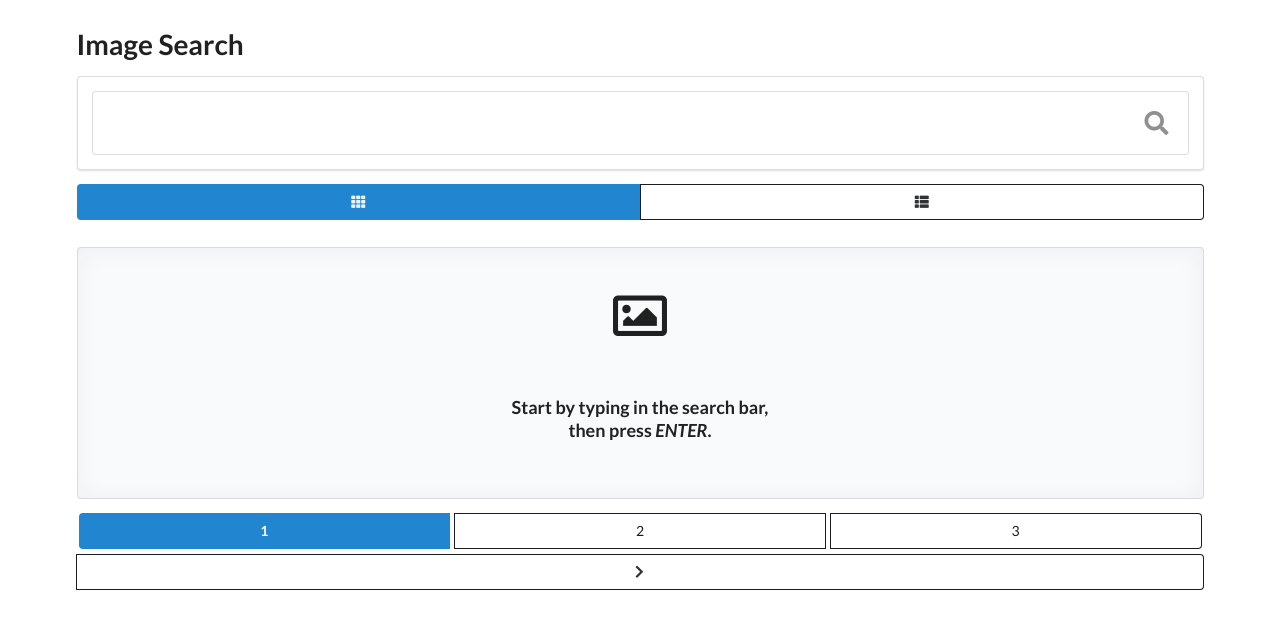
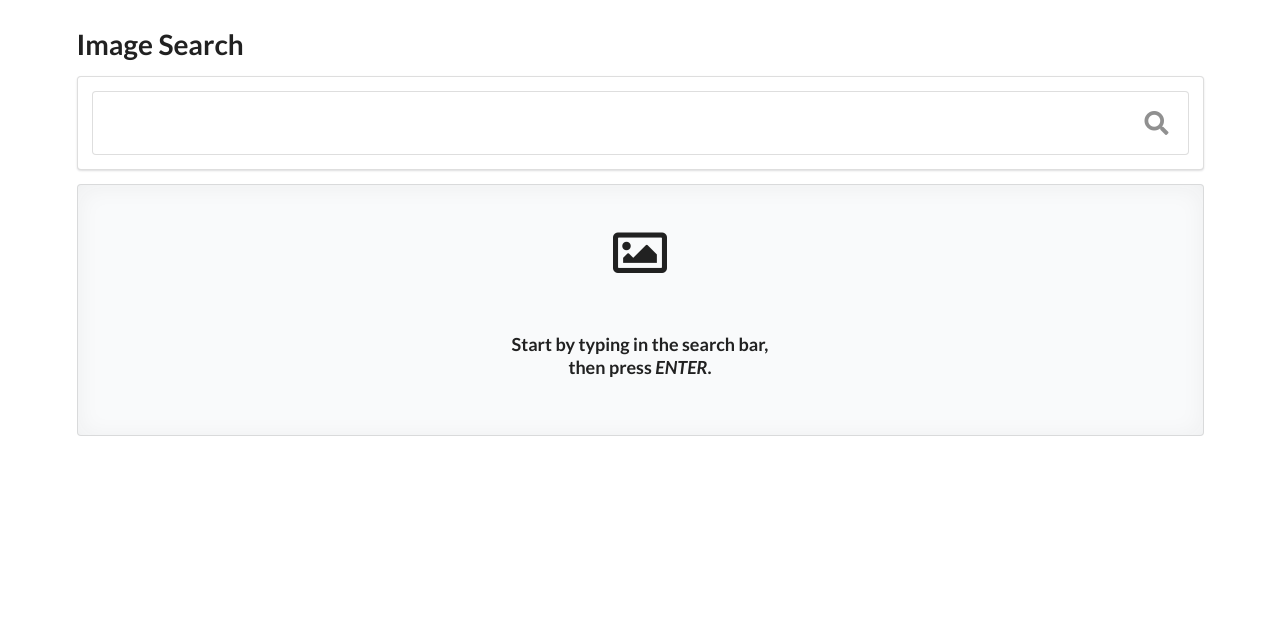
Before and after one commit to byteHandler/image-search, a React (Create React App) app: page / in a window 1280 px wide. Shown: the top 628 px of the page. Built offline with nearby package versions, Linux system fonts and the light colour scheme.

Commit message:
set visiblity options for buttons

```diff
--- a/src/components/App.js
+++ b/src/components/App.js
@@ -13,6 +13,9 @@ class App extends React.Component{
         this.buttonComponentRef = React.createRef();
         this.pageButtonComponentRef = React.createRef();
     }
+    getnoResults(){
+        return this.noResults;
+    }
     onGridClick = ()=>{
         this.buttonComponentRef.current.setState({gridButton:'blue',listButton:'secondary basic'})
         this.imageListRef.current.setState({view:'grid'})
@@ -26,11 +29,19 @@ class App extends React.Component{
         const response = await axios.get(`https://pixabay.com/api/?key=21844549-840acc6adaa37fac4e1186c8f&q=${entry.replace(" ","+")}&image_type=photo`)
         console.log(response)
         this.imageListRef.current.setState({images:response.data.hits,inputValue:entry})
+        if(response.data.hits.length>0){
+            const pageSize = 20; // Update whenever needed
+            const nPages = Math.floor(response.data.total/pageSize) + 1
+            const buttonTextArray = Array.from(Array(nPages), (_, index) => index + 1)
+            this.pageButtonComponentRef.current.setState({buttonTexts:buttonTextArray,clickedButtonIndex:0,inView:true})
+            this.buttonComponentRef.current.setState({inView:true})
+        }
+        else{
+            this.pageButtonComponentRef.current.setState({inView:false})
+            this.buttonComponentRef.current.setState({inView:false})
+        }
         //response.data.total is our variable to decide the number
-        const pageSize = 20; // Update whenever needed
-        const nPages = Math.floor(response.data.total/pageSize) + 1
-        const buttonTextArray = Array.from(Array(nPages), (_, index) => index + 1)
-        this.pageButtonComponentRef.current.setState({buttonTexts:buttonTextArray,clickedButtonIndex:0})
+
     }
     changeImageList= async (pageNo)=>{
         this.searchInputRef.current.setState({loading:'loading'})
@@ -40,12 +51,11 @@ class App extends React.Component{
     render(){
     return (
         <div className="ui container" style={{marginTop:'30px'}}>
-
             <div  className="ui huge header" style={{marginLeft:'auto',marginRight:'auto'}}>Image Search</div>
             <SearchInput ref={this.searchInputRef}  onSearchSubmit={this.onSearchSubmit} inputValue = {this.state.inputValue} loading='category'/>
-            <ButtonComponent onGridClick={this.onGridClick} onListClick={this.onListClick} ref={this.buttonComponentRef} defaultButton='grid'/>
+            <ButtonComponent getnoResults={this.noResults} onGridClick={this.onGridClick} onListClick={this.onListClick} ref={this.buttonComponentRef} defaultButton='grid'/>
             <ImageList ref={this.imageListRef} searchInputRef={this.searchInputRef}   images={this.state.images} inputValue={this.state.inputValue} view = {this.state.view}/>
-            <PageButtonComponent maxButtons= {7} ref={this.pageButtonComponentRef} changeImageList={this.changeImageList} buttonTexts={[1,2,3]} clickedButtonIndex={0} />
+            <PageButtonComponent getnoResults={this.noResults} maxButtons= {7} ref={this.pageButtonComponentRef} changeImageList={this.changeImageList} buttonTexts={[1,2,3]} clickedButtonIndex={0} />
         </div>
     )
     }
--- a/src/components/ButtonsComponent.js
+++ b/src/components/ButtonsComponent.js
@@ -2,11 +2,11 @@ import React from 'react';
 class ButtonComponent extends React.Component{
     constructor(props){
         super(props)
-        this.state = props.defaultButton === "grid" ? {gridButton:'blue',listButton:'secondary basic'} : {gridButton:'secondary basic',listButton:'blue'}
+        this.state = props.defaultButton === "grid" ? {gridButton:'blue',listButton:'secondary basic',inView:false} : {gridButton:'secondary basic',listButton:'blue',inView:false}
     }
     render(){
         return (
-            <div style={{marginBottom:'13px',zIndex:1}} className="ui fluid icon buttons">
+            <div style={this.state.inView ? {marginBottom:'13px',zIndex:1}:{display:'none'}} className="ui fluid icon buttons">
                 <button onClick={this.props.onGridClick} className={`ui ${this.state.gridButton} button`}><i className="grid layout icon"></i></button>
                 <button onClick={this.props.onListClick} className={`ui ${this.state.listButton} button`}><i className="list layout icon"></i></button>
             </div>
--- a/src/components/PageButtonComponent.js
+++ b/src/components/PageButtonComponent.js
@@ -2,7 +2,7 @@ import React from 'react';
 class PageButtonComponent extends React.Component{
     constructor(props){
         super(props)
-        this.state = {buttonTexts : props.buttonTexts,clickedButtonIndex:props.clickedButtonIndex,maxButtons:this.props.maxButtons}
+        this.state = {buttonTexts : props.buttonTexts,clickedButtonIndex:props.clickedButtonIndex,maxButtons:this.props.maxButtons,inView:false}
     }
     onClickPrev=()=>{
         this.props.changeImageList(this.state.clickedButtonIndex)
@@ -37,7 +37,7 @@ class PageButtonComponent extends React.Component{
             )
         })
         return(
-            <div>
+            <div style={this.state.inView ? {marginTop:'5px'}:{display:'none'}}>
                 <div className="fluid ui icon buttons"style={{marginBottom:"5px"}}>
                     {buttons}
                 </div>
```
